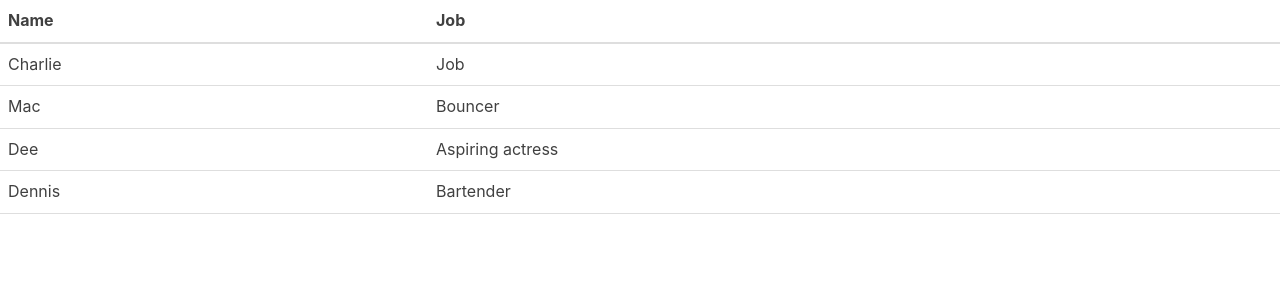
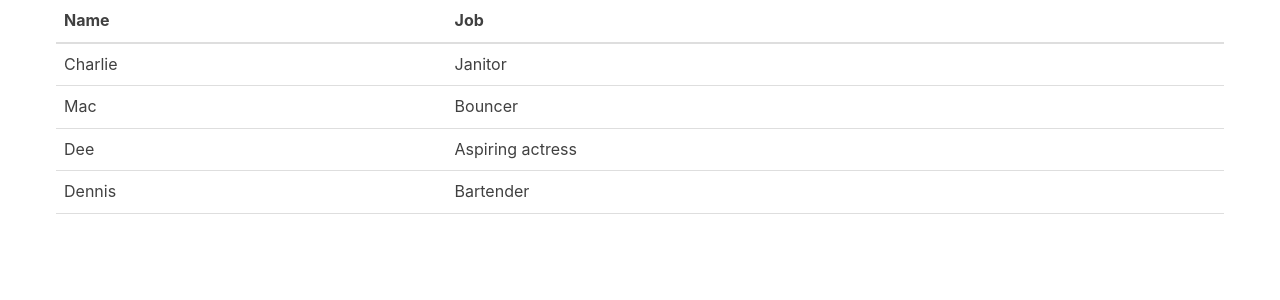
Before and after one commit to abduldoesramen/blogwebsite, a React (Create React App) app: page / in a window 1280 px wide. Shown: the top 300 px of the page. Built offline with nearby package versions, Linux system fonts and the light colour scheme.

Commit message:
converted functional components to class based

```diff
--- a/src/App.js
+++ b/src/App.js
@@ -1,9 +1,12 @@
+import React, { Component } from "react";
 import Table from "./Table";
 
+class App extends Component {
+  render() {
     const characters = [
       {
         name: "Charlie",
-    job: "Job",
+        job: "Janitor",
       },
       {
         name: "Mac",
@@ -19,12 +22,12 @@ const characters = [
       },
     ];
 
-const App = () => {
     return (
-    <div>
+      <div className="container">
         <Table characterData={characters} />
       </div>
     );
-};
+  }
+}
 
 export default App;
--- a/src/Table.js
+++ b/src/Table.js
@@ -1,4 +1,5 @@
 import App from "./App.js";
+import React, { Component } from "react";
 
 const TableHeader = () => {
   return (
@@ -24,17 +25,17 @@ const TableBody = (props) => {
   return <tbody>{rows}</tbody>;
 };
 
-const Table = (props) => {
-  const { characterData } = props;
+class Table extends Component {
+  render() {
+    const { characterData } = this.props;
 
-  return (
-    <div>
+    return (
       <table>
         <TableHeader />
         <TableBody characterData={characterData} />
       </table>
-    </div>
-  );
-};
+    );
+  }
+}
 
 export default Table;
```
Lines whose indentation alone changed are shown as unchanged.
